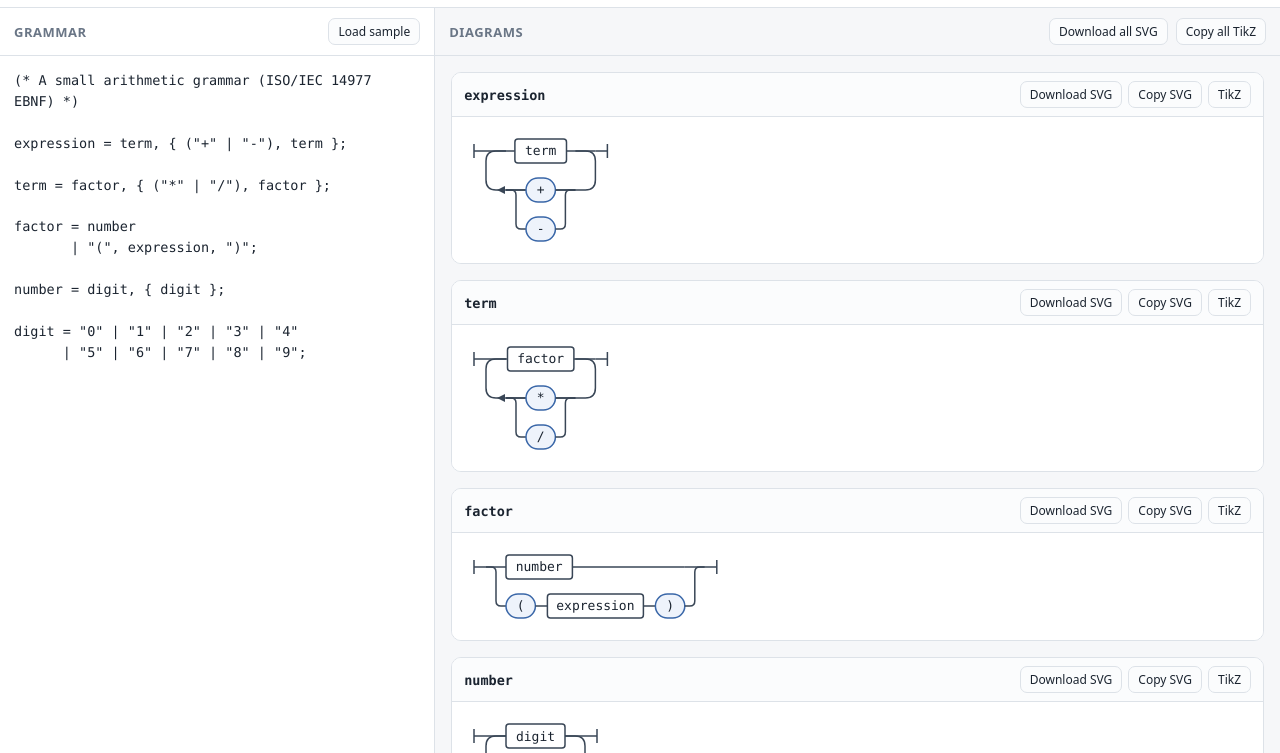
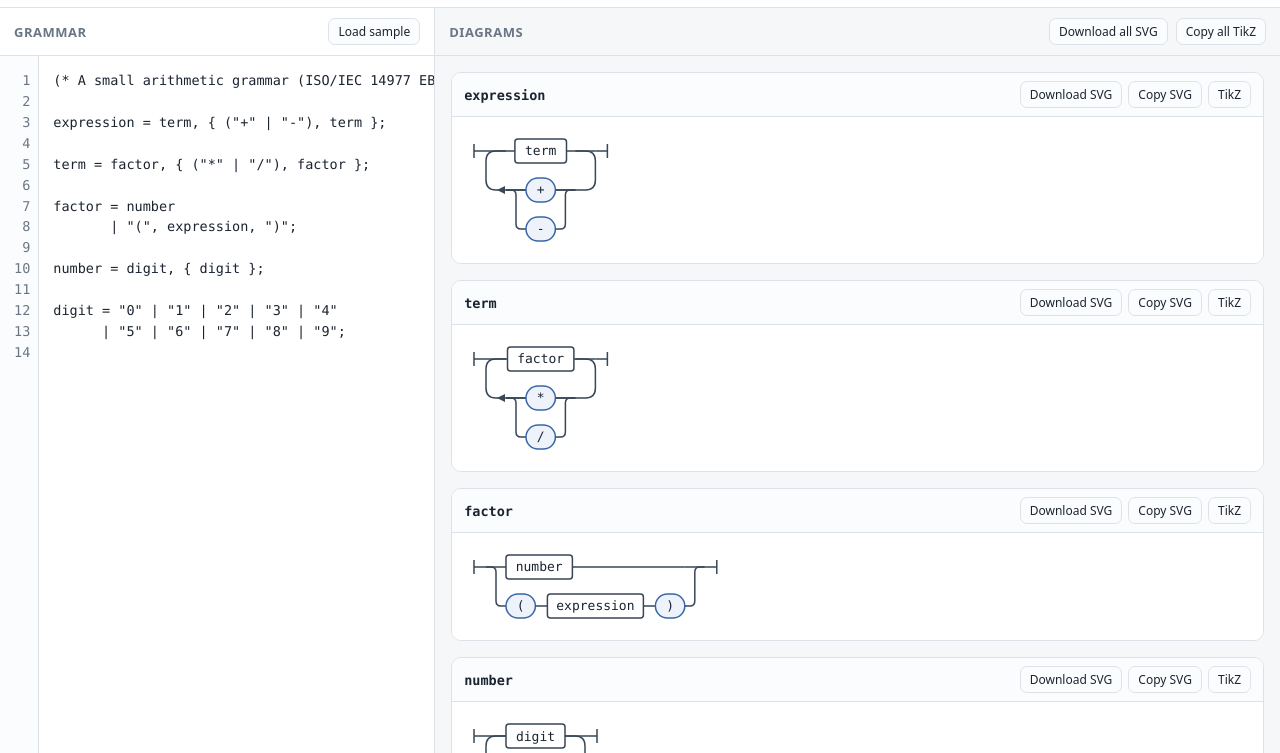
Before and after one commit to ys-math/syntax-diagram-generator, a website built with Vite: page index.html in a window 1280 px wide. Shown: the part 47-800 px from the top of the page. Built offline with nearby package versions, Linux system fonts and the light colour scheme.

Commit message:
Add line-number gutter to the grammar editor
Wrap the textarea in a flex .editor with a VSCode-style gutter that
stays in sync with the content and scroll position. Shared CSS custom
properties keep the gutter and textarea metrics aligned.

Co-Authored-By: Claude Opus 4.8 <noreply@anthropic.com>

```diff
--- a/index.html
+++ b/index.html
@@ -41,6 +41,8 @@
           <h2>Grammar</h2>
           <button id="sample-btn" class="ghost small" type="button">Load sample</button>
         </div>
+        <div class="editor">
+          <div id="gutter" class="gutter" aria-hidden="true"></div>
           <textarea
             id="grammar"
             spellcheck="false"
@@ -48,6 +50,7 @@
             autocapitalize="off"
             placeholder="Type or paste an EBNF grammar…"
           ></textarea>
+        </div>
         <div id="error-banner" class="error-banner" hidden>
           <span id="error-text"></span>
           <button id="error-dismiss" class="ghost small" type="button" aria-label="Dismiss">✕</button>
--- a/src/ui/app.ts
+++ b/src/ui/app.ts
@@ -20,6 +20,7 @@ let lastGood: RuleDiagram[] = [];
 export function initApp(): void {
   const dialectSel = $<HTMLSelectElement>("dialect");
   const grammarEl = $<HTMLTextAreaElement>("grammar");
+  const gutterEl = $<HTMLDivElement>("gutter");
   const diagramsEl = $<HTMLDivElement>("diagrams");
   const banner = $<HTMLDivElement>("error-banner");
   const errorText = $<HTMLSpanElement>("error-text");
@@ -39,6 +40,22 @@ export function initApp(): void {
   $("theme-toggle").addEventListener("click", toggleTheme);
 
   grammarEl.value = localStorage.getItem(STORAGE_KEY) ?? SAMPLE_GRAMMAR;
+
+  // VSCode-style line-number gutter, kept in sync with the textarea's content and scroll.
+  let lineCount = 0;
+  const updateGutter = () => {
+    const n = grammarEl.value.split("\n").length;
+    if (n === lineCount) return;
+    lineCount = n;
+    let s = "";
+    for (let i = 1; i <= n; i++) s += `${i}\n`;
+    gutterEl.textContent = s;
+  };
+  grammarEl.addEventListener("input", updateGutter);
+  grammarEl.addEventListener("scroll", () => {
+    gutterEl.scrollTop = grammarEl.scrollTop;
+  });
+  updateGutter();
 
   // Restore persisted fit settings; the cm field only matters (and only shows) in wrap mode.
   modeSel.value = localStorage.getItem(MODE_KEY) ?? DEFAULT_OPTIONS.mode;
@@ -87,6 +104,7 @@ export function initApp(): void {
   $("error-dismiss").addEventListener("click", () => hideError(banner));
   $("sample-btn").addEventListener("click", () => {
     grammarEl.value = SAMPLE_GRAMMAR;
+    updateGutter();
     run();
   });
 
--- a/src/ui/styles.css
+++ b/src/ui/styles.css
@@ -165,18 +165,48 @@ button {
   gap: 8px;
 }
 
+/* Shared editor metrics so the gutter and textarea line up exactly. */
+.editor {
+  --editor-font: "SFMono-Regular", "Consolas", "Liberation Mono", monospace;
+  --editor-size: 13.5px;
+  --editor-line: 1.55;
+  --editor-pad-y: 14px;
+  flex: 1;
+  display: flex;
+  min-height: 0;
+  overflow: hidden;
+}
+
+.gutter {
+  flex: 0 0 auto;
+  overflow: hidden;
+  padding: var(--editor-pad-y) 8px var(--editor-pad-y) 14px;
+  font-family: var(--editor-font);
+  font-size: var(--editor-size);
+  line-height: var(--editor-line);
+  white-space: pre;
+  text-align: right;
+  color: var(--muted);
+  background: var(--panel-2);
+  border-right: 1px solid var(--border);
+  user-select: none;
+  -webkit-user-select: none;
+}
+
 textarea {
   flex: 1;
   border: 0;
   resize: none;
-  padding: 14px;
-  font-family: "SFMono-Regular", "Consolas", "Liberation Mono", monospace;
-  font-size: 13.5px;
-  line-height: 1.55;
+  padding: var(--editor-pad-y) 14px;
+  font-family: var(--editor-font);
+  font-size: var(--editor-size);
+  line-height: var(--editor-line);
   background: transparent;
   color: var(--text);
   outline: none;
   tab-size: 2;
+  white-space: pre;
+  overflow: auto;
 }
 
 .error-banner {
```
Lines whose indentation alone changed are shown as unchanged.
